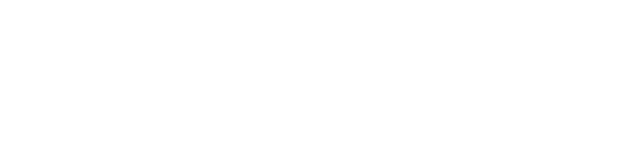
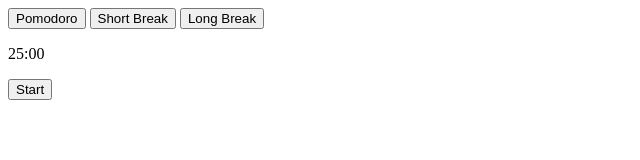
Before and after one commit to Gulomkhujayev/pomofocus, a plain HTML site: page index.html in a window 1280 px wide. Shown: the whole page, without its empty margins (0-640 px from the left). Drawn offline with Linux system fonts and the light colour scheme.

Commit message:
html codes update

```diff
--- a/index.html
+++ b/index.html
@@ -7,6 +7,15 @@
     <title>Pomo_focus</title>
 </head>
 <body>
-
+    <div class="container">
+        <div class="menu">
+            <button class="pomodoro item" time="1500">Pomodoro</button>
+            <button class="short item" time="300">Short Break</button>
+            <button class="long item" time="900">Long Break</button>
+        </div>
+        <div class="time"><p class="times">25:00</p></div>
+        <button class="btn">Start</button>
+        <!-- <button class="btn pause">Pause</button> -->
+    </div>
 </body>
 </html>
```
